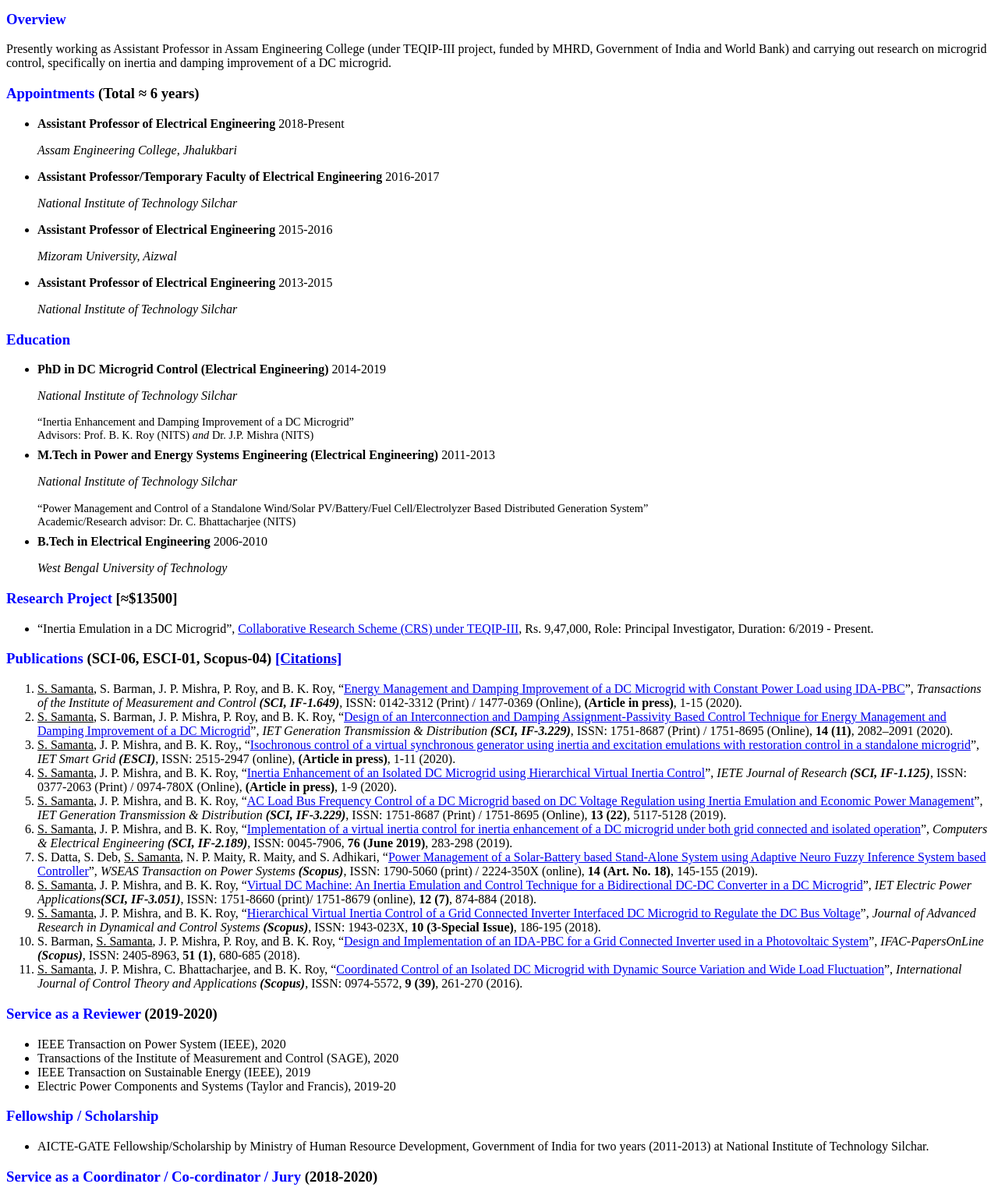
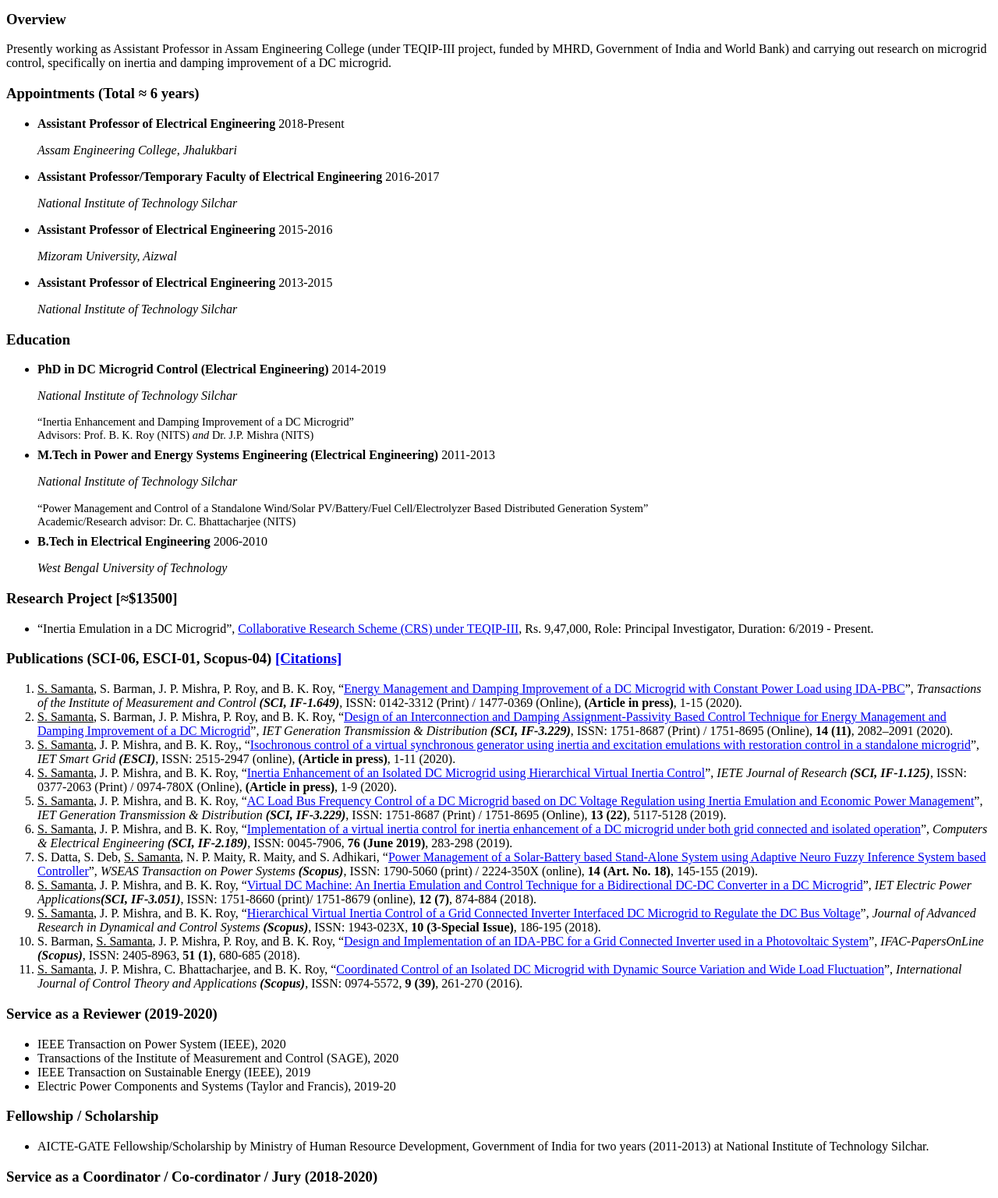
Before and after one commit to Soumya-Samanta/soumya-samanta.github.io, a plain HTML site: page index.html in a window 1280 px wide. Shown: the part 193-1730 px from the top of the page at 78% size. Drawn offline with Linux system fonts and the light colour scheme.

Commit message:
Update Short_CV.css

```diff
--- a/Short_CV.css
+++ b/Short_CV.css
@@ -1,5 +1,5 @@
-  /* start css.sty */
-.cmmi-7{font-size:70%;font-style: italic;}
+
+/* start css.sty */
 .bchb7t-x-x-248{font-size:248%;font-weight: bold;}
 .bchri7t-x-x-120{font-size:120%;font-style: oblique;}
 .cmbx-10{ font-weight: bold;}
@@ -135,23 +135,13 @@ div.gather-star {text-align:center;}
  .wrapfig-l, .wrapfig-li, .wrapfig-il, .wrapfig-lo, .wrapfig-ol {float:left; text-align:left; margin-right:auto; margin-top:0.5em;}
 .wrapfig-r .caption td.content, .wrapfig-ri .caption td.content, .wrapfig-ir .caption td.content, .wrapfig-ro .caption td.content, .wrapfig-or .caption td.content, .wrapfig-l .caption td.content, .wrapfig-li .caption td.content, .wrapfig-il .caption td.content, .wrapfig-lo .caption td.content, .wrapfig-ol .caption td.content {white-space: normal; }
 .wrapfig-r .caption, .wrapfig-ri .caption, .wrapfig-ir .caption, .wrapfig-ro .caption, .wrapfig-or .caption, .wrapfig-l .caption, .wrapfig-li .caption, .wrapfig-il .caption, .wrapfig-lo .caption, .wrapfig-ol .caption {width:30%; }
-span#textcolor1{color:#0000FF}
-span#textcolor2{color:#0000FF}
+span#colorbox1{background-color:rgb(255,255,255);}
+span#colorbox2{background-color:rgb(255,255,255);}
 span#colorbox3{background-color:rgb(255,255,255);}
 span#colorbox4{background-color:rgb(255,255,255);}
 span#colorbox5{background-color:rgb(255,255,255);}
 span#colorbox6{background-color:rgb(255,255,255);}
-span#textcolor7{color:#0000FF}
+span#colorbox7{background-color:rgb(255,255,255);}
 span#colorbox8{background-color:rgb(255,255,255);}
 span#colorbox9{background-color:rgb(255,255,255);}
-span#colorbox10{background-color:rgb(255,255,255);}
-span#textcolor11{color:#0000FF}
-span#textcolor12{color:rgb(0,0,255)}
-span#textcolor13{color:rgb(0,0,255)}
-span#textcolor14{color:rgb(0,0,255)}
-span#textcolor15{color:rgb(0,0,255)}
-span#textcolor16{color:rgb(0,0,255)}
-span#textcolor17{color:rgb(0,0,255)}
-span#textcolor18{color:rgb(0,0,255)}
-span#textcolor19{color:rgb(0,0,255)}
 /* end css.sty */
```
